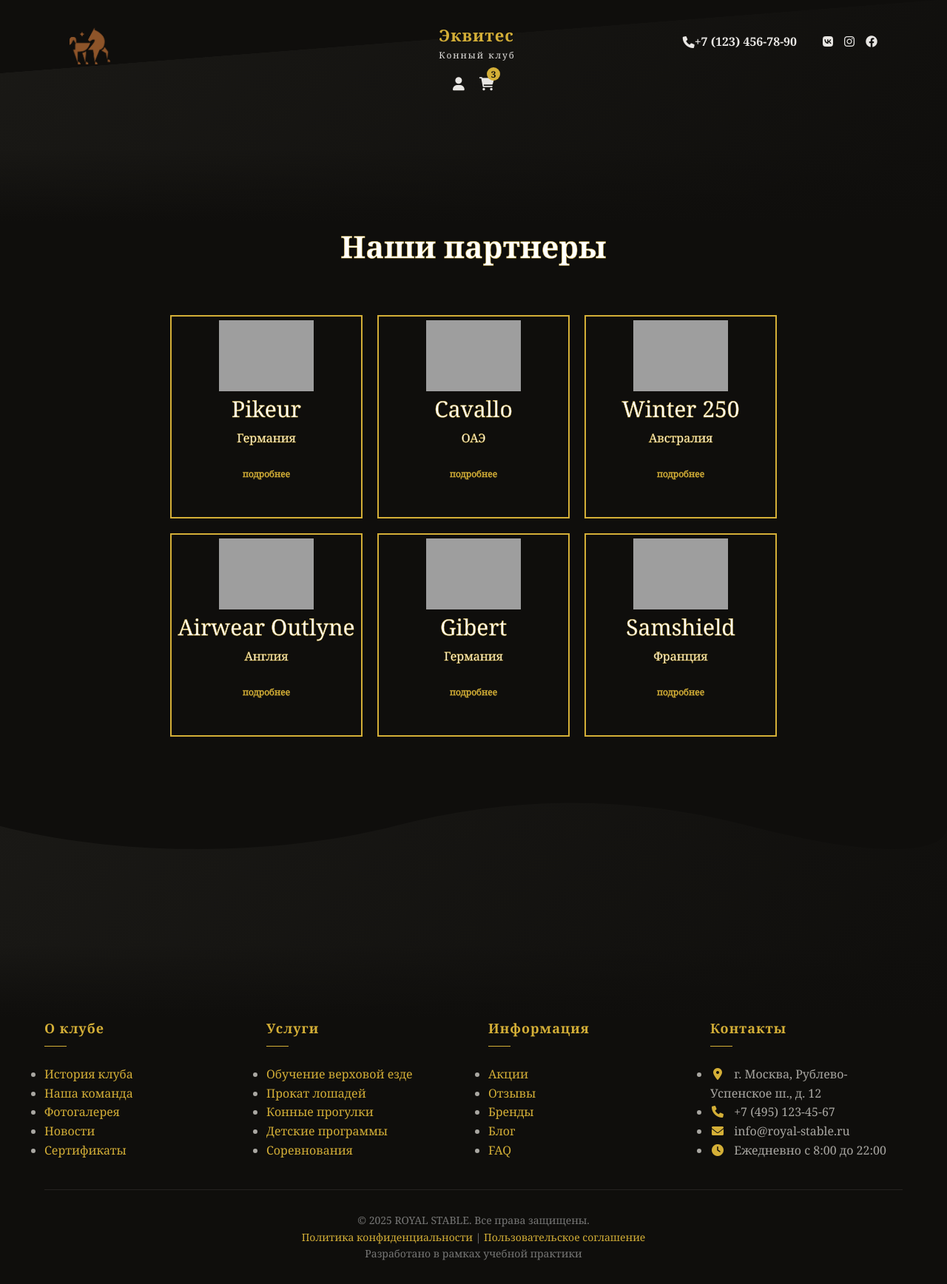
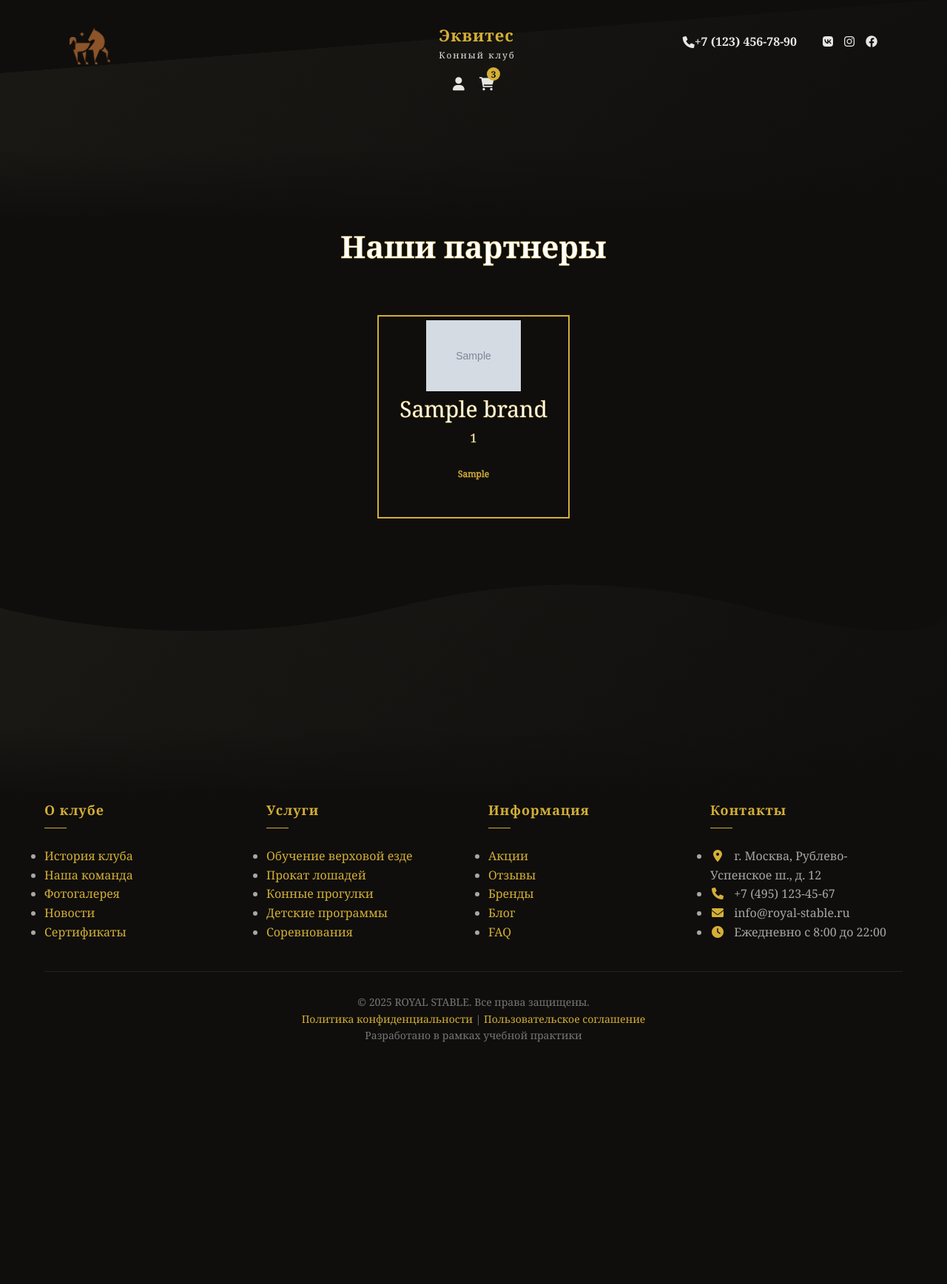
Before and after one commit to Gopi-o/equites, a PHP site: page /pages/brands.php in a window 1280 px wide. Shown: the whole page at 74% size. After the commit the page ends 1409 px from the top, so only its background shows below. Run offline with PHP 8.4, Linux system fonts and the light colour scheme; tables that the repository leaves empty or names only in its code hold one stand-in row (values such as "Sample post"); grey boxes marked "Sample" are stand-in pictures; grey boxes are pictures that could not be loaded.

Commit message:
вывела брендс

```diff
--- a/function.php
+++ b/function.php
@@ -62,4 +62,9 @@
 
         return query($sql);
     }
+
+   function getBrands() {
+    $sql = "SELECT id, name, country, logo, more FROM brands ORDER BY id ASC";
+    return query($sql);
+    }
 ?>
--- a/pages/brands.php
+++ b/pages/brands.php
@@ -1,68 +1,27 @@
 <?php include($_SERVER['DOCUMENT_ROOT'] . '/pages/template/main/header.php')?>
 
-
-     <!-- Переход 2 (диагональ) -->
+    <!-- Переход 2 (диагональ) -->
     <section class="transition-diagonal gold-section">
         <div class="section-divider diagonal-divider divider-top"></div>
         <div class="section-divider divider-bottom"></div>
     </section>
 
-
-
     <div class="content">
         <div class="heading"><h5>Наши партнеры</h5></div>
 
+        <div class="partners">
+            <?php
+            $brands = getBrands();
+            foreach ($brands as $brand):
+            ?>
+                <div class="partner">
+                    <img src="<?= htmlspecialchars($brand['logo']) ?>" alt="<?= htmlspecialchars($brand['name']) ?>">
+                    <p class="brand_p1"><?= htmlspecialchars($brand['name']) ?></p>
+                    <p class="brand_p2"><?= htmlspecialchars($brand['country']) ?></p>
+                    <a class="more" href="#"><?= htmlspecialchars($brand['more']) ?></a>
+                </div>
+            <?php endforeach; ?>
+        </div>
+    </div>
 
-        <div class="partners">
-
-            <div class="partner">
-                <img src="../assets/resources/img/brands/logo_Pikeur.png" alt="pikeur">
-                <p class="brand_p1">Pikeur</p>
-                <p class="brand_p2">Германия</p>
-                <a class="more" href="#">подробнее</a>
-            </div>
-
-            <div class="partner">
-                <img src="../assets/resources/img/brands/logo_cavallo.png " alt="Cavallo">
-                <p class="brand_p1">Cavallo</p>
-                <p class="brand_p2">ОАЭ</p>
-                <a class="more" href="#">подробнее</a>
-            </div>
-
-            <div class="partner">
-                <img src="../assets/resources/img/brands/logo_wintec.png" alt="Winter 250">
-                <p class="brand_p1">Winter 250</p>
-                <p class="brand_p2">Австралия</p>
-                <a class="more" href="#">подробнее</a>
-            </div>
-
-            <div class="partner">
-                <img src="../assets/resources/img/brands/logo_airwear_outlyne.png" alt="Airwear Outlyne">
-                <p class="brand_p1">Airwear Outlyne</p>
-                <p class="brand_p2">Англия</p>
-                <a class="more" href="#">подробнее</a>
-            </div>
-
-            <div class="partner">
-                <img src="../assets/resources/img/brands/logo_gibert.png" alt="Gibert">
-                <p class="brand_p1">Gibert</p>
-                <p class="brand_p2">Германия</p>
-                <a class="more" href="#">подробнее</a>
-            </div>
-
-            <div class="partner">
-                <img src="../assets/resources/img/brands/Samshield logo.png" alt="Samshield">
-                <p class="brand_p1">Samshield</p>
-                <p class="brand_p2">Франция</p>
-                <a class="more" href="#">подробнее</a>
-            </div>
-
-
-        </div>
-
-
-
-
-
-    </div>
 <?php include($_SERVER['DOCUMENT_ROOT'] . '/pages/template/main/footer.php')?>
```
